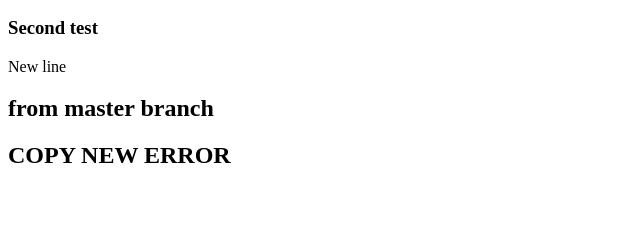
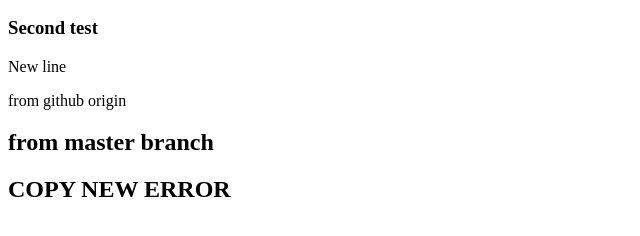
Before and after one commit to faizfahmi-dev/faizfahmi-dev.github.io, a plain HTML site: page index.htm in a window 1280 px wide. Shown: the part 110-346 px from the top of the page, without its empty margins (0-640 px from the left). Drawn offline with Linux system fonts and the light colour scheme.

Commit message:
from github

```diff
--- a/index.htm
+++ b/index.htm
@@ -9,7 +9,7 @@
 <h2>NEW BRANCH</h2>
 <h3>Second test</h3>
 <p>New line</p>
-
+<p>from github origin</p>
 <h2>from master branch</h2>
 <h2>COPY NEW ERROR</h2>
 
```
